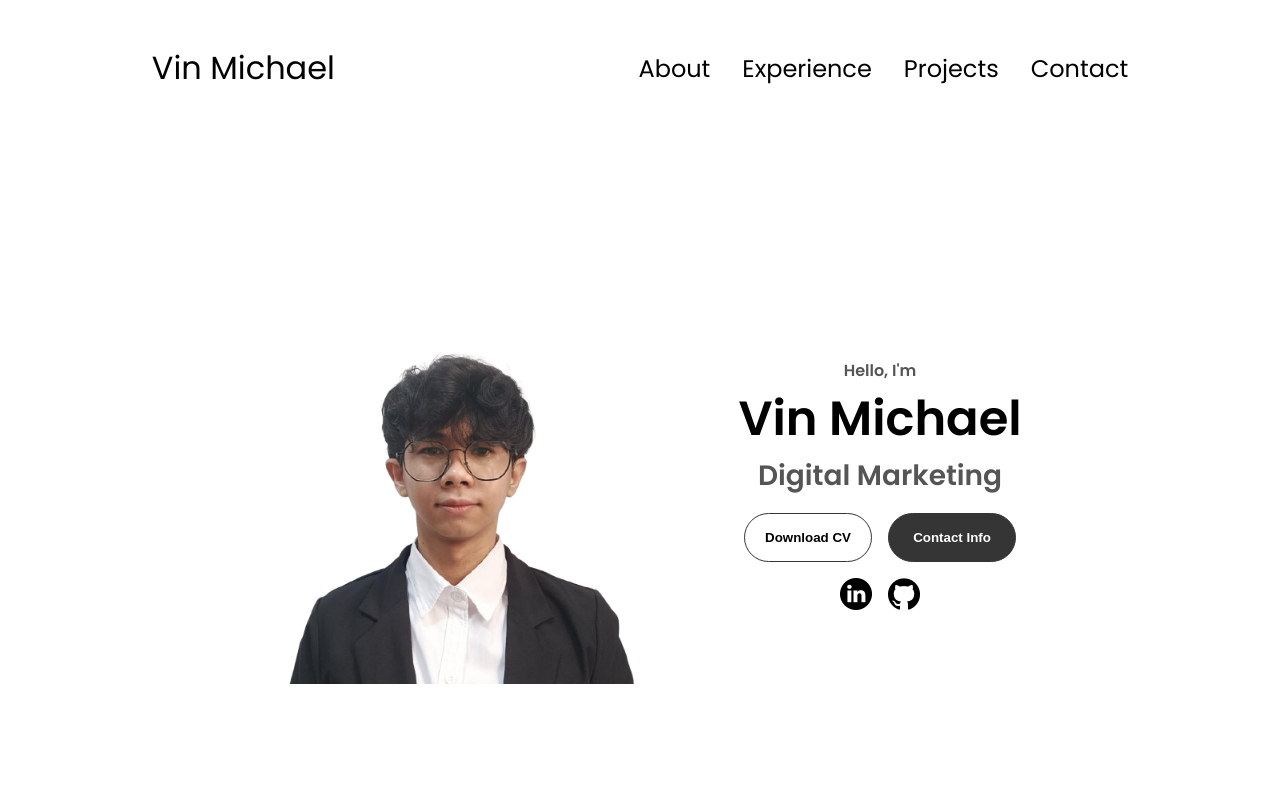
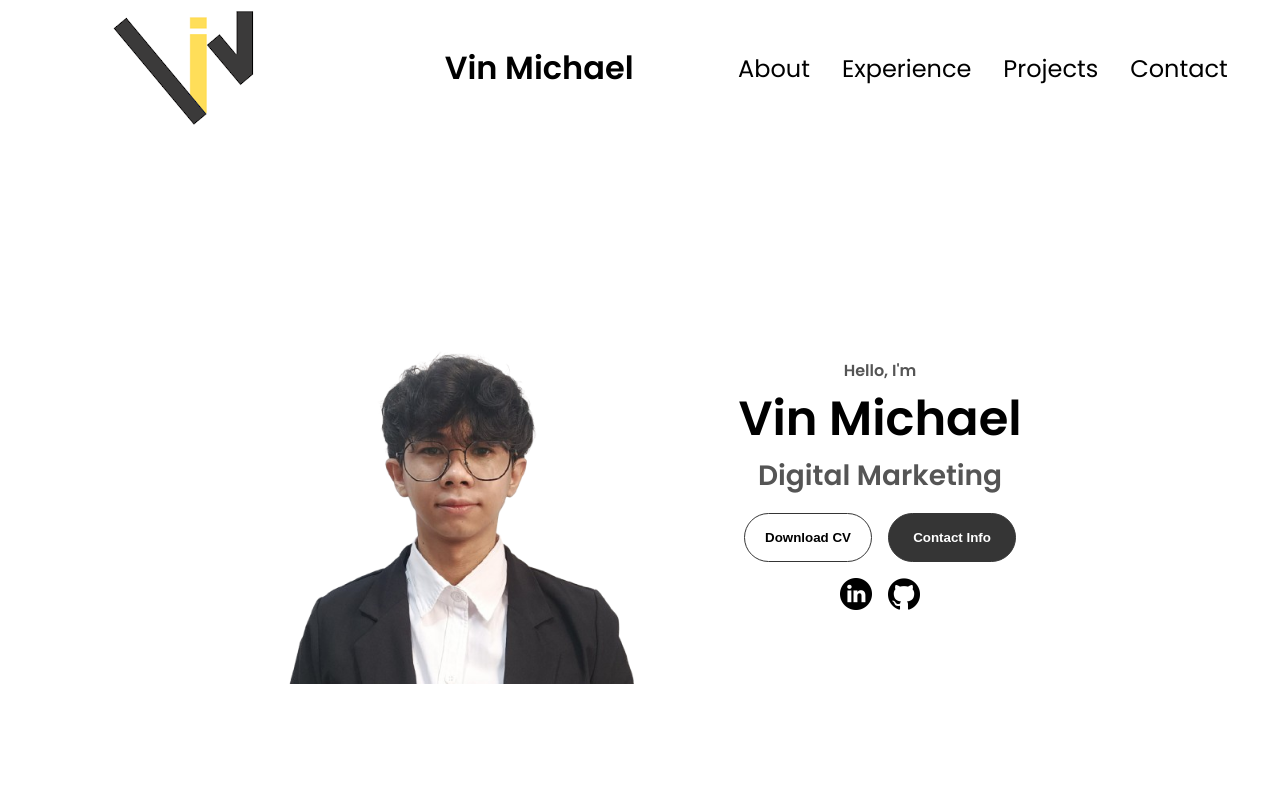
Before and after one commit to iamnotvin/portfolio, a plain HTML site: page index.html in a window 1280 px wide. Shown: the top 800 px of the page. Drawn offline with Linux system fonts and the light colour scheme.

Commit message:
index.html

```diff
--- a/index.html
+++ b/index.html
@@ -10,7 +10,8 @@
   </head>
   <body>
     <nav id="desktop-nav">
-      <div class="logo">Vin Michael</div>
+      <img src="./assets/about-pic.png" alt="logo" />
+      <div class="logo"><strong>Vin Michael</strong></div>
       <div>
         <ul class="nav-links">
           <li><a href="#about">About</a></li>
@@ -77,7 +78,7 @@
       <div class="section-container">
         <div class="section__pic-container">
           <img
-            src="./assets/about-pic.png"
+            src="./assets/profile-pic-1.png"
             alt="Profile picture"
             class="about-pic"
           />
```
